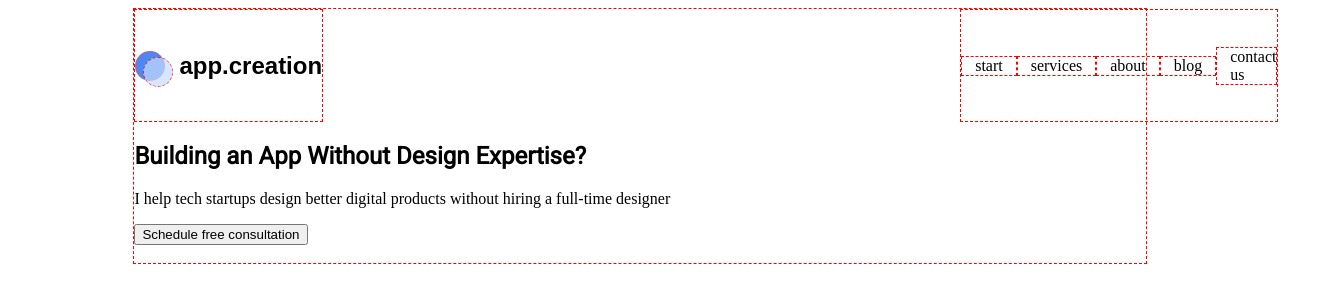
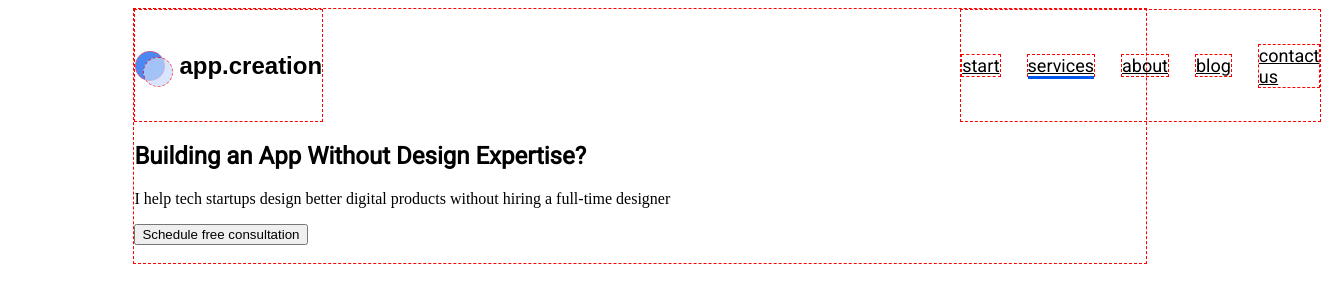
Before and after one commit to WebHeroSchool/kozh--2, a plain HTML site: page index.html in a window 1280 px wide. Shown: the whole page, 1321 px wide, since content can reach past the window. Drawn offline with Linux system fonts and the light colour scheme.

Commit message:
добавление стилей к меню

```diff
--- a/index.html
+++ b/index.html
@@ -17,11 +17,11 @@
        app.creation
       </div>
        <nav class="menu">
-         <a class="menu__item">start</a>
-         <a class="menu__item">services</a>
-         <a class="menu__item">about</a>
-         <a class="menu__item">blog</a>
-         <a class="menu__item">contact us</a>
+         <a class="menu__item"  href="">start</a>
+         <a class="menu__item menu__item-active" href="">services</a>
+         <a class="menu__item" href="">about</a>
+         <a class="menu__item" href="">blog</a>
+         <a class="menu__item" href="">contact us</a>
        </nav>
      </header><!--
      --><section class="main-section">
--- a/styles.css
+++ b/styles.css
@@ -27,11 +27,31 @@
   align-items: center;
 }
 .menu__item{
-  padding: 0 13px;
+  position: relative;
+  margin-right: 26px;
+  font: 500 18px/21px Roboto, arial, helvetica, sans-serif;
+  color: #000;
   border: dashed 1px red;
 }
+.menu__item-active::after{
+  position: absolute;
+  display: block;
+  content: '';
+  left: 0;
+  width: 0;
+  height: 3px;
+  background: #0056EC;
+  transition: opacity.5s,width.5s;
+}
+.menu__item:hover{
+  opacity: .5;
+}
+.menu__item:hover::after,.menu__item::after{
+  opacity:1;
+  width: 100%;
+}
 .menu__item:last-child{
-  padding-right: 0;
+  margin-right: 0;
 }
 .logo{
   position: relative;
```
